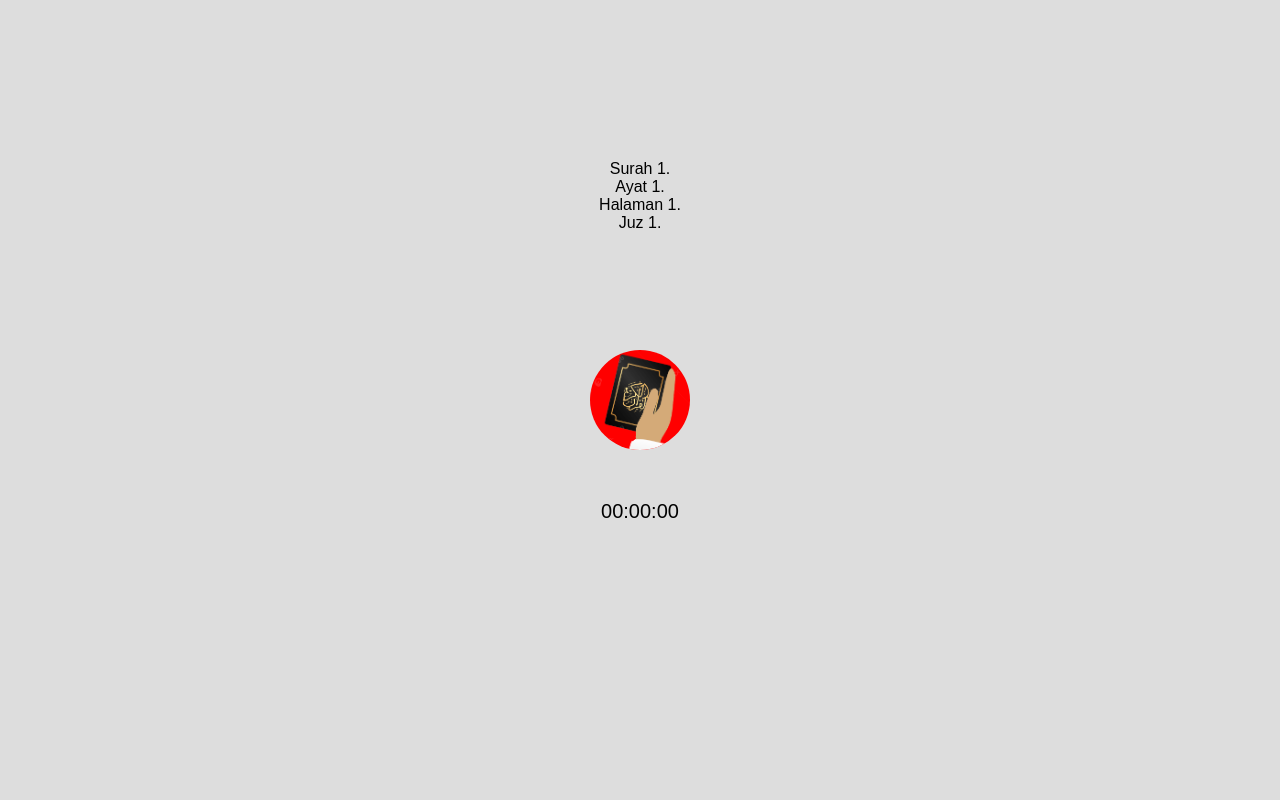
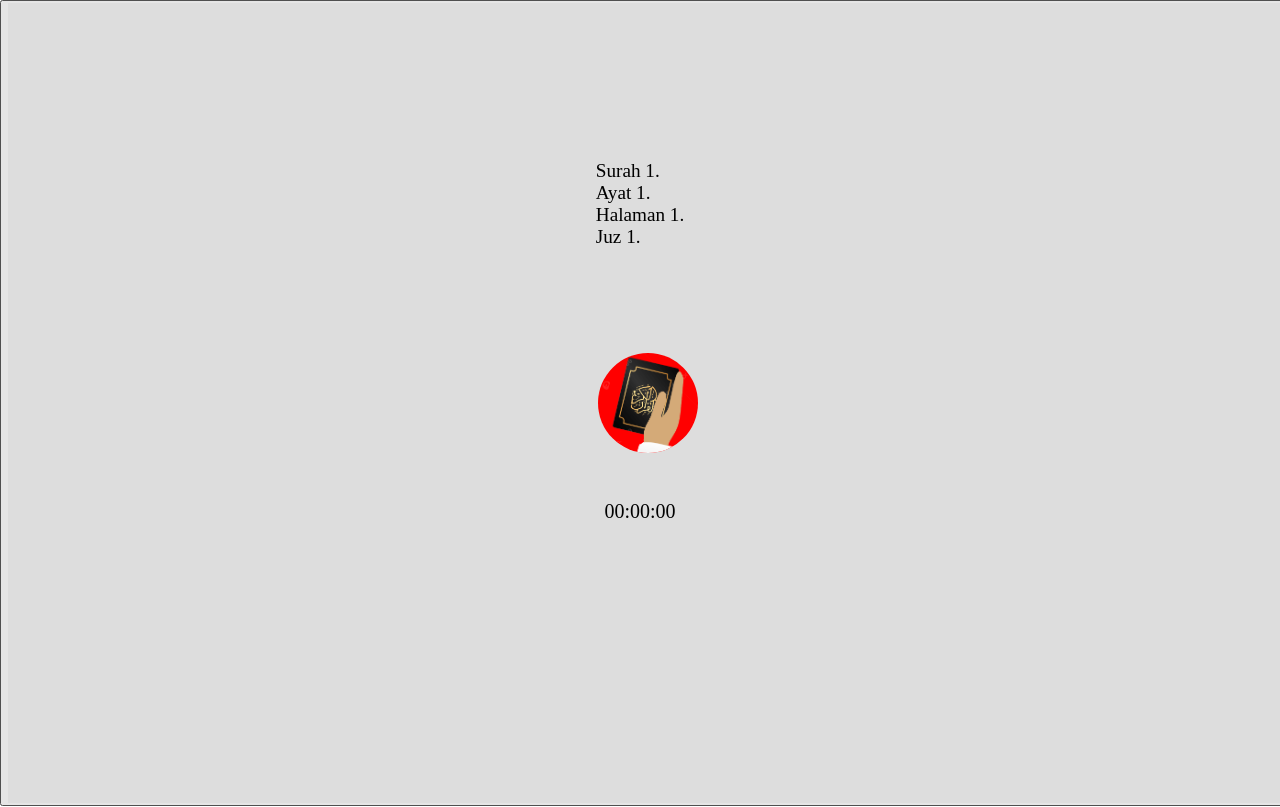
Before and after one commit to motekar/access-qurani, a SvelteKit app: page / in a window 1280 px wide. Built offline with nearby package versions, Linux system fonts and the light colour scheme.

Commit message:
refactor: separate the components

```diff
--- /dev/null
+++ b/src/lib/components/AriaNotifier.svelte
@@ -0,0 +1,19 @@
+<script lang="ts">
+	let element: HTMLElement;
+
+	export function notify(message: string) {
+		element.textContent = message;
+	}
+</script>
+
+<div aria-live="polite" bind:this={element}></div>
+
+<style>
+	div {
+		position: absolute;
+		margin: -1px;
+		width: 1px;
+		height: 1px;
+		overflow: hidden;
+	}
+</style>
--- /dev/null
+++ b/src/lib/components/Joystick.svelte
@@ -0,0 +1,158 @@
+<script lang="ts">
+	import { base } from '$app/paths';
+	import { createEventDispatcher, onMount } from 'svelte';
+	import * as utils from '$lib/utils';
+
+	let wrap: HTMLElement;
+	let scroller: HTMLElement;
+	let cmdStack: string[] = [];
+	let beep: HTMLAudioElement;
+
+	export function addClass(className: string) {
+		wrap.classList.add(className);
+	}
+
+	export function removeClass(className: string) {
+		wrap.classList.remove(className);
+	}
+
+	const dispatch = createEventDispatcher();
+
+	function resetScroll() {
+		wrap.style.overflow = 'hidden';
+
+		wrap.scrollLeft = (scroller.offsetWidth - wrap.offsetWidth) / 2;
+		wrap.scrollTop = (scroller.offsetHeight - wrap.offsetHeight) / 2;
+
+		setTimeout(() => {
+			wrap.style.overflow = 'scroll';
+		}, 100);
+	}
+
+	function initSensors() {
+		const observer = new IntersectionObserver(onSensorsTriggered, {
+			root: wrap,
+			threshold: 0.3 // Trigger when 30% of the element is out of view
+		});
+		wrap.querySelectorAll('.sensor').forEach((sensor) => observer.observe(sensor));
+	}
+
+	function onSensorsTriggered(entries: IntersectionObserverEntry[]) {
+		const visibleSensors: string[] = [];
+
+		entries.forEach((entry) => {
+			if (entry.isIntersecting) {
+				visibleSensors.push(entry.target.classList[1]); // Extract class name
+			}
+		});
+
+		if (!visibleSensors.length) return;
+
+		// Generate string command based on visible sensors
+		cmdStack.push(visibleSensors.join(','));
+		beep.play();
+	}
+
+	function onClick() {
+		dispatch('click');
+	}
+
+	function onTouchEnd() {
+		resetScroll();
+		dispatch('touchend', cmdStack);
+		cmdStack = [];
+	}
+
+	onMount(() => {
+		resetScroll();
+
+		initSensors();
+
+		beep = new Audio(utils.beepData);
+	});
+</script>
+
+<button on:touchend={onTouchEnd} on:click={onClick}>
+	<div class="wrap idle" bind:this={wrap}>
+		<div class="scroller" bind:this={scroller}>
+			<div class="circle">
+				<img src="{base}/img/access-quran.png" width="100" height="100" alt="Logo Akses Qurani" />
+			</div>
+			<div class="sensor top"></div>
+			<div class="sensor right"></div>
+			<div class="sensor bottom"></div>
+			<div class="sensor left"></div>
+		</div>
+	</div>
+</button>
+
+<style>
+	.wrap {
+		width: 100vw;
+		height: 100vh;
+		background-color: #ddd;
+		position: relative;
+		overflow: scroll;
+	}
+
+	.scroller {
+		width: calc(100vw + 200px);
+		height: calc(100vh + 200px);
+		position: absolute;
+	}
+
+	.circle {
+		width: 100px;
+		height: 100px;
+		background-color: #607c3c;
+		color: #fff;
+		font-size: 30px;
+		font-weight: bold;
+		border-radius: 50%;
+		position: absolute;
+		left: 50%;
+		top: 50%;
+		transform: translate(-50%, -50%);
+		text-align: center;
+		line-height: 100px;
+		cursor: pointer;
+		display: flex;
+		align-items: center;
+		justify-content: center;
+		overflow: hidden;
+	}
+	.idle .circle {
+		background-color: #f00;
+	}
+
+	.sensor {
+		width: 100px;
+		height: 100px;
+		position: absolute;
+		background-color: transparent;
+	}
+
+	.top {
+		top: 0;
+		left: 50%;
+		transform: translateX(-50%);
+	}
+
+	.right {
+		top: 50%;
+		right: 0;
+		transform: translateY(-50%);
+	}
+
+	.bottom {
+		bottom: 0;
+		left: 50%;
+		transform: translateX(-50%);
+	}
+
+	.left {
+		top: 50%;
+		left: 0;
+		transform: translateY(-50%);
+	}
+</style>
--- a/src/routes/Player.svelte
+++ b/src/routes/Player.svelte
@@ -4,17 +4,17 @@
 	import * as utils from '$lib/utils';
 	import { localStore } from '$lib/localStore';
 	import { derived, type Writable } from 'svelte/store';
-	import { base } from '$app/paths';
+	import Joystick from '$lib/components/Joystick.svelte';
+	import AriaNotifier from '$lib/components/AriaNotifier.svelte';
 
-	let wrap: HTMLElement;
-	let liveRegion: HTMLElement;
-	let scroller: HTMLElement;
+	let control: Joystick;
+	let notifier: AriaNotifier;
+
 	let player: HTMLAudioElement;
 	let playerTime: number;
 	let preloader1: HTMLAudioElement;
 	let preloader2: HTMLAudioElement;
 	let preloader3: HTMLAudioElement;
-	let beep: HTMLAudioElement;
 
 	let currentIndex: Writable<number> = localStore('index', 0);
 
@@ -48,18 +48,16 @@
 			player.play();
 
 			preloadAudios();
-			wrap.classList.remove('idle');
+			control.removeClass('idle');
 		} else {
 			player && player.pause();
-			wrap && wrap.classList.add('idle');
+			control && control.addClass('idle');
 		}
 	}
 
-	let cmdStack: string[] = [];
-
 	function ariaNotify(message: string) {
 		if (isPlaying) return;
-		liveRegion.textContent = message;
+		notifier.notify(message);
 	}
 
 	const actions = {
@@ -154,54 +152,11 @@
 		'right,bottom,top': actions.lastSura
 	};
 
-	function resetScroll() {
-		wrap.style.overflow = 'hidden';
-
-		wrap.scrollLeft = (scroller.offsetWidth - wrap.offsetWidth) / 2;
-		wrap.scrollTop = (scroller.offsetHeight - wrap.offsetHeight) / 2;
-
-		setTimeout(() => {
-			wrap.style.overflow = 'scroll';
-		}, 100);
-	}
-
-	function onTouchEnd() {
-		resetScroll();
-		handleCommand(cmdStack);
-		cmdStack = [];
-	}
-
-	function handleCommand(command: string[]) {
-		if (command.length == 0) return actions.togglePlayer();
-
+	function handleCommand(event: CustomEvent) {
+		const command = event.detail as string[];
 		const commandStr = command.join(',');
-		console.log(commandStr);
 		const action = commandActions[commandStr as keyof typeof commandActions];
 		if (action) action();
-	}
-
-	function initSensors() {
-		const observer = new IntersectionObserver(onSensorsTriggered, {
-			root: wrap,
-			threshold: 0.3 // Trigger when 30% of the element is out of view
-		});
-		wrap.querySelectorAll('.sensor').forEach((sensor) => observer.observe(sensor));
-	}
-
-	function onSensorsTriggered(entries: IntersectionObserverEntry[]) {
-		const visibleSensors: string[] = [];
-
-		entries.forEach((entry) => {
-			if (entry.isIntersecting) {
-				visibleSensors.push(entry.target.classList[1]); // Extract class name
-			}
-		});
-
-		if (!visibleSensors.length) return;
-
-		// Generate string command based on visible sensors
-		cmdStack.push(visibleSensors.join(','));
-		beep.play();
 	}
 
 	function preloadAudios() {
@@ -224,12 +179,6 @@
 	}
 
 	onMount(() => {
-		resetScroll();
-
-		initSensors();
-
-		beep = new Audio(utils.beepData);
-
 		preloader1 = new Audio();
 		preloader1.preload = 'auto';
 		preloader2 = new Audio();
@@ -248,7 +197,9 @@
 	<title>{$pageTitle}</title>
 </svelte:head>
 
-<button on:touchend={onTouchEnd}>
+<Joystick bind:this={control} on:touchend={handleCommand} on:click={actions.togglePlayer} />
+<AriaNotifier bind:this={notifier} />
+
 <div class="info">
 	Surah {$current.sura}.<br />
 	Ayat {$current.aya}.<br />
@@ -258,20 +209,6 @@
 <audio preload="auto" bind:this={player} on:ended={actions.nextAya} bind:currentTime={playerTime}
 ></audio>
 <div class="time" aria-hidden="true">{utils.formatTime(playerTime)}</div>
-	<div class="wrap idle" bind:this={wrap}>
-		<div class="scroller" bind:this={scroller}>
-			<div class="circle">
-				<img src="{base}/img/access-quran.png" width="100" height="100" alt="Logo Akses Qurani" />
-			</div>
-			<div class="sensor top"></div>
-			<div class="sensor right"></div>
-			<div class="sensor bottom"></div>
-			<div class="sensor left"></div>
-		</div>
-	</div>
-</button>
-
-<div bind:this={liveRegion} class="aria-notify" aria-live="polite"></div>
 
 <style>
 	:global(body),
@@ -298,79 +235,4 @@
 		top: calc(50% + 100px);
 		font-size: 20px;
 	}
-	.wrap {
-		width: 100vw;
-		height: 100vh;
-		background-color: #ddd;
-		position: relative;
-		overflow: scroll;
-	}
-
-	.scroller {
-		width: calc(100vw + 200px);
-		height: calc(100vh + 200px);
-		position: absolute;
-	}
-
-	.circle {
-		width: 100px;
-		height: 100px;
-		background-color: #607c3c;
-		color: #fff;
-		font-size: 30px;
-		font-weight: bold;
-		border-radius: 50%;
-		position: absolute;
-		left: 50%;
-		top: 50%;
-		transform: translate(-50%, -50%);
-		text-align: center;
-		line-height: 100px;
-		cursor: pointer;
-		display: flex;
-		align-items: center;
-		justify-content: center;
-		overflow: hidden;
-	}
-	.idle .circle {
-		background-color: #f00;
-	}
-
-	.sensor {
-		width: 100px;
-		height: 100px;
-		position: absolute;
-		background-color: transparent;
-	}
-
-	.top {
-		top: 0;
-		left: 50%;
-		transform: translateX(-50%);
-	}
-
-	.right {
-		top: 50%;
-		right: 0;
-		transform: translateY(-50%);
-	}
-
-	.bottom {
-		bottom: 0;
-		left: 50%;
-		transform: translateX(-50%);
-	}
-
-	.left {
-		top: 50%;
-		left: 0;
-		transform: translateY(-50%);
-	}
-	.aria-notify {
-		position: absolute;
-		left: -9999px;
-		width: 1px;
-		height: 1px;
-		overflow: hidden;
-	}
 </style>
```
Also changed, not shown: 28 other files (tests, documents, lock files or other folders). Lines whose indentation alone changed are shown as unchanged.
